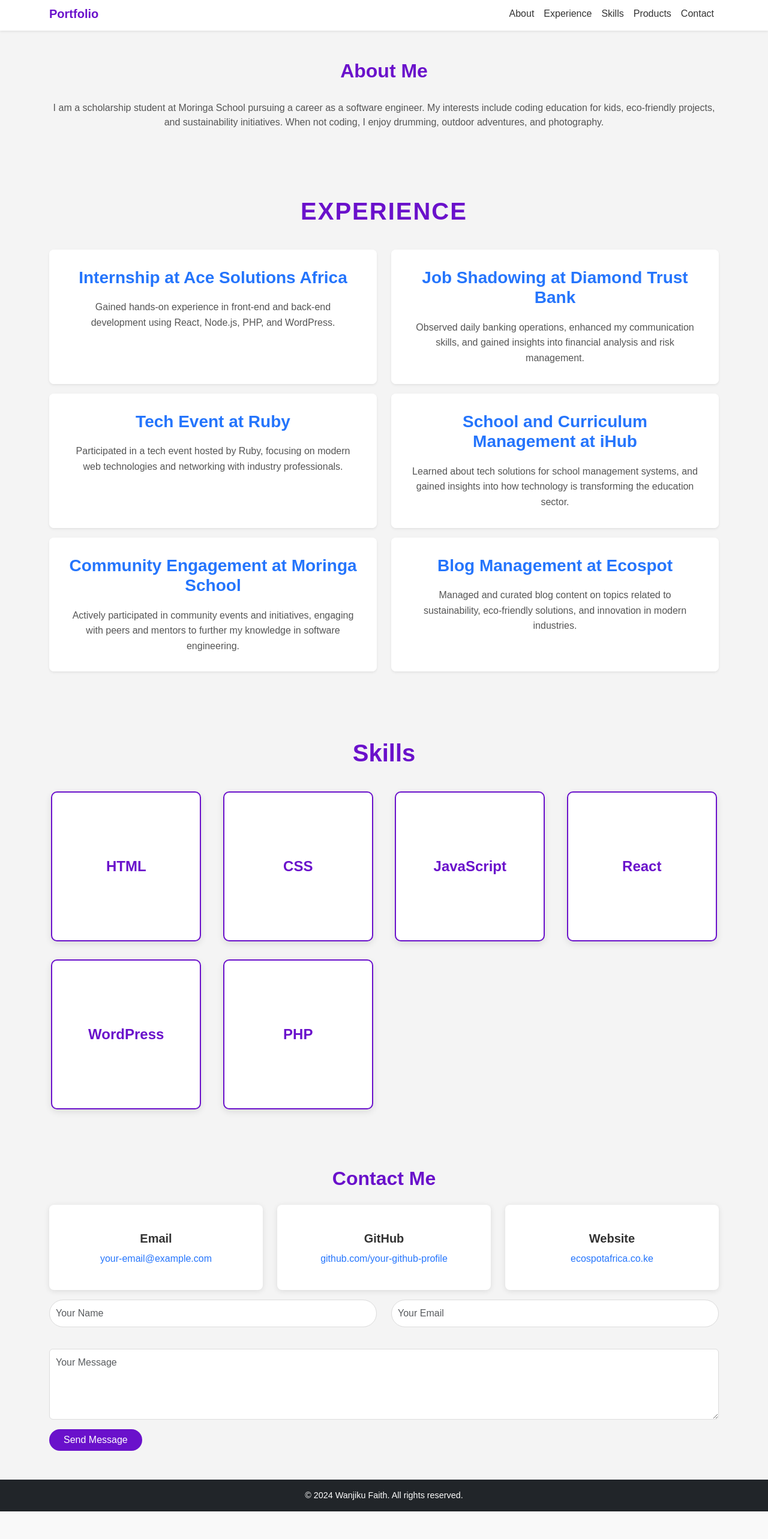
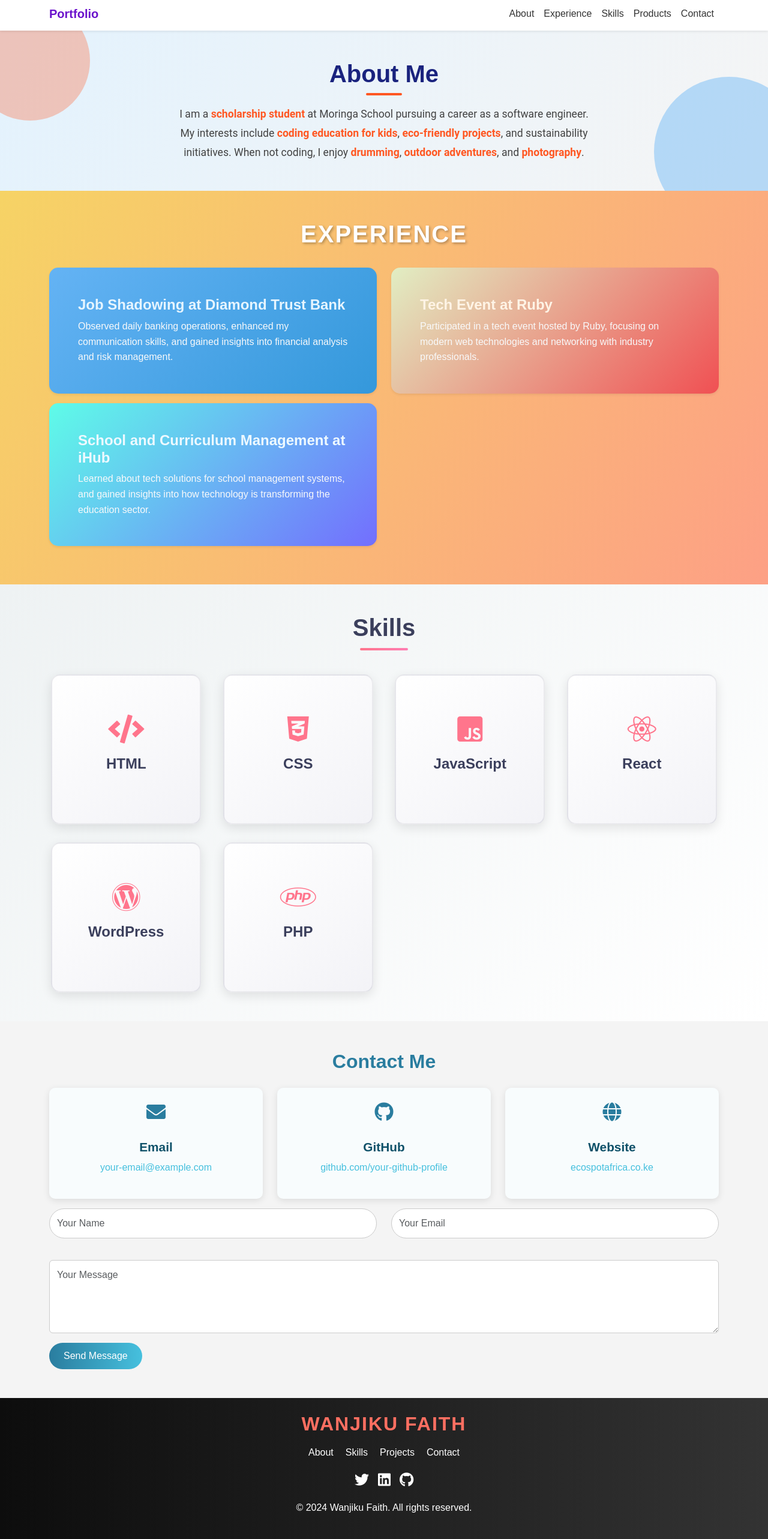
Before and after one commit to wanjiku8/Portfolio-Wanjiku-Faith, a plain HTML site: page index.html in a window 1280 px wide. Shown: the part 222-2787 px from the top of the page at 60% size. Before the commit the page ends 2741 px from the top, so only its background shows below. Drawn offline with nearby package versions, Linux system fonts and the light colour scheme.

Commit message:
commit 3

```diff
--- a/index.html
+++ b/index.html
@@ -5,6 +5,7 @@
     <meta name="viewport" content="width=device-width, initial-scale=1.0">
     <title>Wanjiku Faith's Portfolio</title>
     <link href="https://cdn.jsdelivr.net/npm/bootstrap@5.3.0/dist/css/bootstrap.min.css" rel="stylesheet">
+    <link href="https://cdnjs.cloudflare.com/ajax/libs/font-awesome/5.15.4/css/all.min.css" rel="stylesheet">
     <link rel="stylesheet" href="style.css">
 </head>
 <body>
@@ -39,27 +40,18 @@
         <div class="container text-center">
             <h2>About Me</h2>
             <p class="mt-3">
-                I am a scholarship student at Moringa School pursuing a career as a software engineer.
-                My interests include coding education for kids, eco-friendly projects, and sustainability initiatives.
-                When not coding, I enjoy drumming, outdoor adventures, and photography.
+                I am a <span>scholarship student</span> at Moringa School pursuing a career as a software engineer.
+                My interests include <span>coding education for kids</span>, <span>eco-friendly projects</span>, and sustainability initiatives.
+                When not coding, I enjoy <span>drumming</span>, <span>outdoor adventures</span>, and <span>photography</span>.
             </p>
         </div>
     </section>
+
     <section id="experience" class="py-5">
         <div class="container">
             <h2 class="text-center">Experience</h2>
             <div class="row mt-4">
-                <!-- Internship at Ace Solutions Africa -->
-                <div class="col-md-6 mb-3">
-                    <div class="card ace-solutions-card h-100 border-0 shadow-sm hover-effect">
-                        <div class="card-body">
-                            <h5 class="card-title">Internship at Ace Solutions Africa</h5>
-                            <p class="card-text">
-                                Gained hands-on experience in front-end and back-end development using React, Node.js, PHP, and WordPress.
-                            </p>
-                        </div>
-                    </div>
-                </div>
+
 
                 <!-- Job Shadowing at Diamond Trust Bank -->
                 <div class="col-md-6 mb-3">
@@ -73,7 +65,7 @@
                     </div>
                 </div>
 
-                <!-- Additional Experience 1: Tech Event at Ruby -->
+                <!-- Tech Event at Ruby -->
                 <div class="col-md-6 mb-3">
                     <div class="card ruby-tech-card h-100 border-0 shadow-sm hover-effect">
                         <div class="card-body">
@@ -85,7 +77,7 @@
                     </div>
                 </div>
 
-                <!-- Additional Experience 2: School and Curriculum Management at iHub -->
+                <!-- School and Curriculum Management at iHub -->
                 <div class="col-md-6 mb-3">
                     <div class="card ihub-management-card h-100 border-0 shadow-sm hover-effect">
                         <div class="card-body">
@@ -97,31 +89,7 @@
                     </div>
                 </div>
 
-                <!-- Additional Experience 3: Community Engagement at Moringa School -->
-                <div class="col-md-6 mb-3">
-                    <div class="card moringa-engagement-card h-100 border-0 shadow-sm hover-effect">
-                        <div class="card-body">
-                            <h5 class="card-title">Community Engagement at Moringa School</h5>
-                            <p class="card-text">
-                                Actively participated in community events and initiatives, engaging with peers and mentors to further my knowledge in software engineering.
-                            </p>
-                        </div>
-                    </div>
-                </div>
 
-                <!-- Additional Experience 4: Blog Management at Ecospot -->
-                <div class="col-md-6 mb-3">
-                    <div class="card ecospot-blog-card h-100 border-0 shadow-sm hover-effect">
-                        <div class="card-body">
-                            <h5 class="card-title">Blog Management at Ecospot</h5>
-                            <p class="card-text">
-                                Managed and curated blog content on topics related to sustainability, eco-friendly solutions, and innovation in modern industries.
-                            </p>
-                        </div>
-                    </div>
-                </div>
-            </div>
-        </div>
     </section>
 
 
@@ -231,10 +199,41 @@
         </div>
     </section>
 
+    <footer class="bg-dark text-white text-center py-4">
+        <div class="container">
+            <!-- Logo or Branding -->
+            <div class="footer-logo mb-3">
+                <h3>Wanjiku Faith</h3>
+            </div>
 
-    <footer class="bg-dark text-white text-center py-3">
-        <p>&copy; 2024 Wanjiku Faith. All rights reserved.</p>
+            <!-- Navigation Links -->
+            <div class="footer-links mb-3">
+                <a href="#about" class="footer-link">About</a>
+                <a href="#skills" class="footer-link">Skills</a>
+                <a href="#projects" class="footer-link">Projects</a>
+                <a href="#contact" class="footer-link">Contact</a>
+            </div>
+
+            <!-- Social Media Links -->
+            <div class="footer-social mb-3">
+                <a href="https://twitter.com" class="social-link" target="_blank" aria-label="Twitter">
+                    <i class="fab fa-twitter"></i>
+                </a>
+                <a href="https://linkedin.com" class="social-link" target="_blank" aria-label="LinkedIn">
+                    <i class="fab fa-linkedin"></i>
+                </a>
+                <a href="https://github.com" class="social-link" target="_blank" aria-label="GitHub">
+                    <i class="fab fa-github"></i>
+                </a>
+            </div>
+
+
+
+            <!-- Copyright Notice -->
+            <p class="mt-3">&copy; 2024 Wanjiku Faith. All rights reserved.</p>
+        </div>
     </footer>
+
 
     <script src="https://cdn.jsdelivr.net/npm/bootstrap@5.3.0/dist/js/bootstrap.bundle.min.js"></script>
 </body>
--- a/style.css
+++ b/style.css
@@ -23,6 +23,9 @@ h1, h2 {
 a {
     text-decoration: none;
 }
+
+
+
 
 
 
@@ -128,179 +131,225 @@ section p {
     background-color: #f4f4f4 !important;
 }
 
-/* Contact Section */
-#contact h2 {
-    color: #6a11cb;
+
+/* General Section Styling */
+#about {
+    background: linear-gradient(120deg, #e3f2fd, #f5f5f5);
+    padding: 5rem 0;
+    position: relative;
+    overflow: hidden;
+    text-align: center;
 }
 
-.contact-form input, .contact-form textarea {
-    border: 1px solid #ddd;
-    padding: 10px;
-    transition: all 0.3s ease;
+#about::before {
+    content: '';
+    position: absolute;
+    top: -50px;
+    left: -50px;
+    width: 200px;
+    height: 200px;
+    background: rgba(255, 87, 34, 0.3);
+    border-radius: 50%;
+    z-index: 1;
 }
 
-.contact-form input:focus, .contact-form textarea:focus {
-    border-color: #6a11cb;
-    outline: none;
-    box-shadow: 0px 0px 5px rgba(106, 17, 203, 0.3);
+#about::after {
+    content: '';
+    position: absolute;
+    bottom: -60px;
+    right: -60px;
+    width: 250px;
+    height: 250px;
+    background: rgba(33, 150, 243, 0.3);
+    border-radius: 50%;
+    z-index: 1;
 }
 
-.contact-form button {
-    background: #6a11cb;
-    border: none;
-    color: #fff;
-    transition: background 0.3s ease, transform 0.2s ease;
+/* Text Styling */
+#about h2 {
+    font-family: 'Poppins', sans-serif;
+    font-size: 2.5rem;
+    font-weight: 700;
+    color: #1a237e;
+    margin-bottom: 1rem;
+    position: relative;
+    z-index: 2;
 }
 
-.contact-form button:hover {
-    background: #2575fc;
-    transform: translateY(-2px);
+#about h2::after {
+    content: '';
+    display: block;
+    width: 60px;
+    height: 4px;
+    background: #ff5722;
+    margin: 0.5rem auto 0;
+    border-radius: 2px;
+}
+
+#about p {
+    font-family: 'Roboto', sans-serif;
+    font-size: 1.1rem;
+    line-height: 1.8;
+    color: #424242;
+    max-width: 700px;
+    margin: 0 auto;
+    position: relative;
+    z-index: 2;
+}
+
+/* Highlight Text Animation */
+#about p span {
+    color: #ff5722;
+    font-weight: 700;
+    position: relative;
+    display: inline-block;
+}
+
+#about p span::after {
+    content: '';
+    position: absolute;
+    bottom: 0;
+    left: 0;
+    width: 0;
+    height: 2px;
+    background: #ff5722;
+    transition: width 0.3s ease;
+}
+
+#about p span:hover::after {
+    width: 100%;
+}
+
+/* Responsive Design */
+@media (max-width: 768px) {
+    #about {
+        padding: 3rem 1.5rem;
+    }
+
+    #about h2 {
+        font-size: 2rem;
+    }
+
+    #about p {
+        font-size: 1rem;
+    }
+}
+
+/* General Section Styling */
+#experience {
+    background: linear-gradient(120deg, #f6d365, #fda085);
+    color: #fff;
+    padding: 5rem 0;
+}
+
+#experience h2 {
+    font-family: 'Poppins', sans-serif;
+    font-weight: 700;
+    font-size: 2.5rem;
+    text-transform: uppercase;
+    letter-spacing: 2px;
+    color: #fff;
+    margin-bottom: 2rem;
+    text-shadow: 2px 2px 4px rgba(0, 0, 0, 0.3);
+}
+
+/* Base Card Styling */
+.card {
+    border-radius: 15px;
+    transition: transform 0.3s ease, box-shadow 0.3s ease;
+    overflow: hidden;
+    position: relative;
+    padding: 2rem;
+    background: rgba(255, 255, 255, 0.1);
+}
+
+.card:hover {
+    transform: translateY(-10px) scale(1.05);
+    box-shadow: 0 8px 20px rgba(0, 0, 0, 0.3);
+}
+
+.card h5 {
+    font-size: 1.5rem;
+    font-weight: 600;
+    color: #fff;
+}
+
+.card p {
+    font-size: 1rem;
+    color: #f8f9fa;
+    line-height: 1.6;
 }
 
 
-.contact-box {
-    background-color: #fff;
-    border-radius: 8px;
-    box-shadow: 0 2px 10px rgba(0, 0, 0, 0.1);
-    transition: transform 0.3s ease, box-shadow 0.3s ease;
+/* Job Shadowing Card */
+.diamond-trust-card {
+    background: linear-gradient(135deg, #64b3f4, #3498db);
 }
 
-.contact-box:hover {
-    transform: translateY(-5px);
-    box-shadow: 0 4px 15px rgba(0, 0, 0, 0.2);
+.diamond-trust-card h5 {
+    color: #e6f5ff;
 }
 
-.contact-box i {
-    color: #6a11cb;
+/* Tech Event Card */
+.ruby-tech-card {
+    background: linear-gradient(135deg, #e1eec3, #f05053);
 }
 
-.contact-box h5 {
-    color: #333;
-    font-size: 1.25rem;
-    font-weight: bold;
-    margin-top: 20px;
-}
-
-.contact-box p {
-    font-size: 1rem;
-    color: #555;
-    margin-top: 10px;
-}
-
-.contact-box a {
-    color: #2575fc;
-    text-decoration: none;
-    font-weight: 500;
-    transition: color 0.3s ease;
-}
-
-.contact-box a:hover {
-    color: #6a11cb;
-    text-decoration: underline;
-}
-
-/* Experience Section Styling */
-#experience {
-    background-color: #f4f4f4;
-    padding: 60px 0;
-}
-
-#experience h2 {
-    font-size: 2.5rem;
-    color: #6a11cb;
-    font-weight: bold;
-    margin-bottom: 40px;
-    text-transform: uppercase;
-    letter-spacing: 2px;
-}
-
-/* General Styling for All Cards */
-.card {
-    border: none;
-    border-radius: 8px;
-    box-shadow: 0 4px 12px rgba(0, 0, 0, 0.1);
-    transition: transform 0.3s ease, box-shadow 0.3s ease;
-}
-
-.card-body {
-    padding: 30px;
-    background-color: #fff;
-    text-align: center;
-}
-
-.card-body h5 {
-    font-size: 1.75rem;
-    color: #2575fc;
-    font-weight: bold;
-    margin-bottom: 20px;
-}
-
-.card-body p {
-    font-size: 1rem;
-    color: #555;
-    line-height: 1.6;
-}
-
-/* Specific Styling for Each Experience Card */
-
-/* Ace Solutions Africa Card */
-.ace-solutions-card:hover {
-    transform: scale(1.05);
-    background-color: #f1f4fc;
-}
-
-.ace-solutions-card:hover .card-body h5 {
-    color: #6a11cb;
-}
-
-/* Diamond Trust Bank Card */
-.diamond-trust-card:hover {
-    transform: scale(1.05);
-    background-color: #eef7f8;
-}
-
-.diamond-trust-card:hover .card-body h5 {
-    color: #2575fc;
-}
-
-/* Ruby Tech Card */
-.ruby-tech-card:hover {
-    transform: scale(1.05);
-    background-color: #f5f1f8;
-}
-
-.ruby-tech-card:hover .card-body h5 {
-    color: #6a11cb;
+.ruby-tech-card h5 {
+    color: #fff4e6;
 }
 
 /* iHub Management Card */
-.ihub-management-card:hover {
-    transform: scale(1.05);
-    background-color: #f4f9fc;
+.ihub-management-card {
+    background: linear-gradient(135deg, #5efce8, #736efe);
 }
 
-.ihub-management-card:hover .card-body h5 {
-    color: #2575fc;
+.ihub-management-card h5 {
+    color: #edf9ff;
 }
 
-/* Moringa Engagement Card */
-.moringa-engagement-card:hover {
-    transform: scale(1.05);
-    background-color: #f4f9f4;
+/* Community Engagement Card */
+.moringa-engagement-card {
+    background: linear-gradient(135deg, #f9d423, #ff4e50);
 }
 
-.moringa-engagement-card:hover .card-body h5 {
-    color: #6a11cb;
+.moringa-engagement-card h5 {
+    color: #fff7e1;
 }
 
-/* Ecospot Blog Card */
-.ecospot-blog-card:hover {
-    transform: scale(1.05);
-    background-color: #f0f8f0;
+
+
+/* Hover Effects */
+.hover-effect::after {
+    content: '';
+    position: absolute;
+    top: 0;
+    left: -100%;
+    width: 100%;
+    height: 100%;
+    background: rgba(255, 255, 255, 0.2);
+    transition: left 0.3s ease;
+    z-index: 1;
 }
 
-.ecospot-blog-card:hover .card-body h5 {
-    color: #2575fc;
+.hover-effect:hover::after {
+    left: 100%;
+}
+
+/* Card Responsiveness */
+@media (max-width: 768px) {
+    .card {
+        padding: 1.5rem;
+    }
+    #experience h2 {
+        font-size: 2rem;
+    }
+    .card h5 {
+        font-size: 1.25rem;
+    }
+    .card p {
+        font-size: 0.9rem;
+    }
 }
 
 /* Hover Effects for Columns */
@@ -335,19 +384,29 @@ section p {
     }
 }
 
-
 /* Skills Section Styling */
 #skills {
-    background-color: #f9f9f9;
+    background: linear-gradient(135deg, #eef2f3, #ffffff);
     padding: 60px 0;
     text-align: center;
 }
 
 #skills h2 {
     font-size: 2.5rem;
-    color: #6a11cb;
+    color: #3b3f5c;
     font-weight: bold;
     margin-bottom: 40px;
+    position: relative;
+}
+
+#skills h2::after {
+    content: '';
+    display: block;
+    width: 80px;
+    height: 4px;
+    background: linear-gradient(to right, #ff758c, #ff7eb3);
+    margin: 10px auto;
+    border-radius: 2px;
 }
 
 /* Skill Cards Container */
@@ -360,9 +419,9 @@ section p {
 
 /* Skill Card */
 .skill-card {
-    background-color: #fff;
-    border: 2px solid #6a11cb;
-    border-radius: 10px;
+    background: linear-gradient(145deg, #ffffff, #f3f3f7);
+    border: 2px solid rgba(59, 63, 92, 0.1);
+    border-radius: 15px;
     padding: 30px;
     width: 250px;
     height: 250px;
@@ -371,32 +430,32 @@ section p {
     justify-content: center;
     align-items: center;
     position: relative;
-    box-shadow: 0 4px 12px rgba(0, 0, 0, 0.1);
+    box-shadow: 0 6px 18px rgba(0, 0, 0, 0.1);
     overflow: hidden;
     transition: transform 0.3s ease, box-shadow 0.3s ease;
 }
 
 .skill-card:hover {
-    transform: translateY(-10px);
-    box-shadow: 0 8px 16px rgba(0, 0, 0, 0.2);
+    transform: translateY(-8px);
+    box-shadow: 0 10px 24px rgba(0, 0, 0, 0.15);
 }
 
 /* Skill Icon */
 .skill-card i {
     font-size: 3rem;
-    color: #6a11cb;
+    color: #ff758c;
     margin-bottom: 20px;
     transition: color 0.3s ease;
 }
 
 .skill-card:hover i {
-    color: #2575fc;
+    color: #ff7eb3;
 }
 
 /* Skill Title */
 .skill-card h3 {
     font-size: 1.5rem;
-    color: #6a11cb;
+    color: #3b3f5c;
     margin-bottom: 20px;
     font-weight: bold;
 }
@@ -407,7 +466,7 @@ section p {
     bottom: 20px;
     font-size: 1.5rem;
     font-weight: bold;
-    color: #2575fc;
+    color: #ff758c;
     opacity: 0;
     transition: opacity 0.3s ease;
 }
@@ -424,10 +483,11 @@ section p {
     left: 0;
     width: 100%;
     height: 100%;
-    background-color: rgba(106, 17, 203, 0.1);
+    background: linear-gradient(180deg, rgba(255, 117, 140, 0.2), rgba(255, 126, 179, 0.1));
     transform: scaleY(0);
     transform-origin: top;
     transition: transform 0.3s ease;
+    z-index: 0;
 }
 
 /* Show Progress when hovered */
@@ -447,6 +507,110 @@ section p {
     }
 }
 
+/* Contact Section */
+#contact h2 {
+    color: #2a7d9f;
+    font-weight: bold;
+}
+
+.contact-form input, .contact-form textarea {
+    border: 1px solid #ccc;
+    padding: 12px;
+    border-radius: 5px;
+    transition: all 0.3s ease;
+}
+
+.contact-form input:focus, .contact-form textarea:focus {
+    border-color: #2a7d9f;
+    outline: none;
+    box-shadow: 0px 0px 6px rgba(42, 125, 159, 0.4);
+}
+
+.contact-form button {
+    background: linear-gradient(90deg, #2a7d9f, #46c0de);
+    border: none;
+    color: #fff;
+    padding: 10px 20px;
+    border-radius: 5px;
+    transition: background 0.3s ease, transform 0.2s ease;
+}
+
+.contact-form button:hover {
+    background: linear-gradient(90deg, #46c0de, #2a7d9f);
+    transform: translateY(-3px);
+}
+
+/* Contact Box */
+.contact-box {
+    background-color: #f8fcfd;
+    border-radius: 10px;
+    box-shadow: 0 3px 12px rgba(0, 0, 0, 0.1);
+    transition: transform 0.3s ease, box-shadow 0.3s ease;
+    padding: 20px;
+}
+
+.contact-box:hover {
+    transform: translateY(-7px);
+    box-shadow: 0 5px 18px rgba(0, 0, 0, 0.2);
+}
+
+.contact-box i {
+    color: #2a7d9f;
+    font-size: 2rem;
+}
+
+.contact-box h5 {
+    color: #0e5169;
+    font-size: 1.3rem;
+    font-weight: bold;
+    margin-top: 15px;
+}
+
+.contact-box p {
+    font-size: 1rem;
+    color: #4b6b77;
+    margin-top: 10px;
+}
+
+.contact-box a {
+    color: #46c0de;
+    text-decoration: none;
+    font-weight: 500;
+    transition: color 0.3s ease;
+}
+
+.contact-box a:hover {
+    color: #2a7d9f;
+    text-decoration: underline;
+}
+
+/* Contact Links */
+#contact a {
+    color: #46c0de;
+    text-decoration: none;
+    position: relative;
+    transition: color 0.3s ease;
+}
+
+#contact a:hover {
+    color: #2a7d9f;
+}
+
+#contact a::after {
+    content: '';
+    position: absolute;
+    left: 0;
+    bottom: -2px;
+    width: 0;
+    height: 2px;
+    background: #2a7d9f;
+    transition: width 0.3s ease;
+}
+
+#contact a:hover::after {
+    width: 100%;
+}
+
 /* Adjust form layout on smaller screens */
 @media (max-width: 768px) {
     .contact-form .row {
@@ -458,54 +622,76 @@ section p {
     }
 }
 
+/* Footer Styling */
+footer {
+    background: linear-gradient(90deg, #0d0d0d, #333333);
+    color: #ffffff;
+    text-align: center;
+    padding: 40px 0;
+    position: relative;
+}
 
-/* Contact Links */
-#contact a {
-    color: #2575fc;
+footer .footer-logo h3 {
+    font-size: 2rem;
+    color: #ff6f61;
+    font-weight: bold;
+    text-transform: uppercase;
+    letter-spacing: 2px;
+    margin: 0;
+}
+
+/* Footer Links */
+.footer-links {
+    display: flex;
+    justify-content: center;
+    gap: 20px;
+    margin-bottom: 20px;
+}
+
+.footer-link {
+    color: #ffffff;
     text-decoration: none;
-    position: relative;
+    font-size: 1rem;
+    font-weight: 500;
     transition: color 0.3s ease;
 }
 
-#contact a:hover {
-    color: #6a11cb;
+.footer-link:hover {
+    color: #ff6f61;
 }
 
-#contact a::after {
-    content: '';
-    position: absolute;
-    left: 0;
-    bottom: -2px;
-    width: 0;
-    height: 2px;
-    background: #6a11cb;
-    transition: width 0.3s ease;
+/* Social Media Links */
+.footer-social {
+    display: flex;
+    justify-content: center;
+    gap: 15px;
 }
 
-#contact a:hover::after {
-    width: 100%;
+.social-link {
+    color: #ffffff;
+    font-size: 1.5rem;
+    transition: color 0.3s ease, transform 0.3s ease;
 }
 
-/* Footer */
-footer {
-    background: #2c3e50;
-    color: #bbb;
+.social-link:hover {
+    color: #ff6f61;
+    transform: scale(1.2);
 }
 
-footer p {
-    margin: 0;
-    font-size: 0.9rem;
+
+
+/* Responsive Adjustments */
+@media (max-width: 768px) {
+    .footer-links {
+        flex-wrap: wrap;
+        gap: 10px;
+    }
+
+    .contact-input, .contact-textarea {
+        width: 250px;
+    }
 }
 
-footer p a {
-    color: #6a11cb;
-    text-decoration: none;
-}
-
-footer p a:hover {
-    color: #fff;
-    text-decoration: underline;
-}
 
 /* Custom Container Adjustments */
 .container {
```
